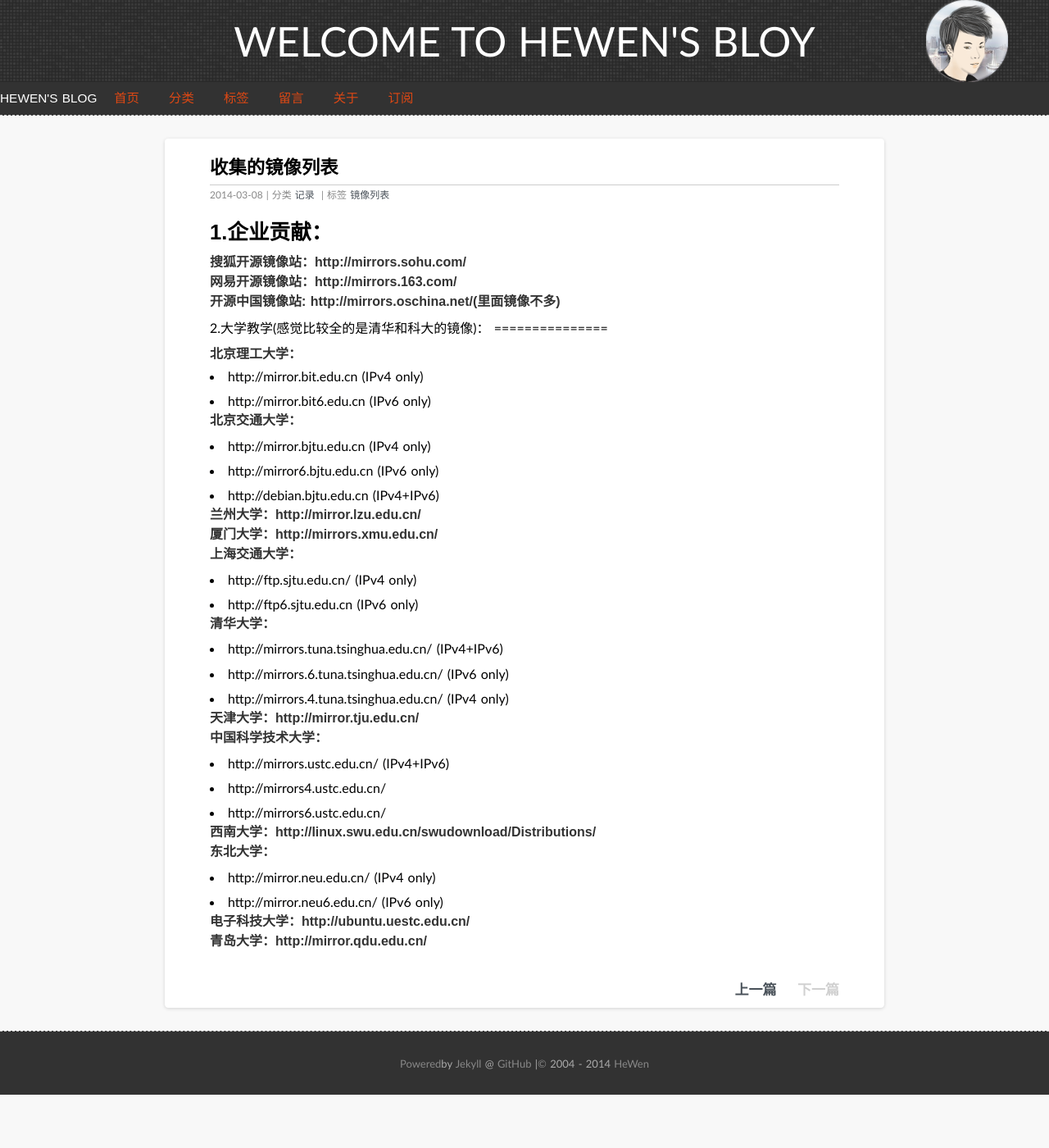
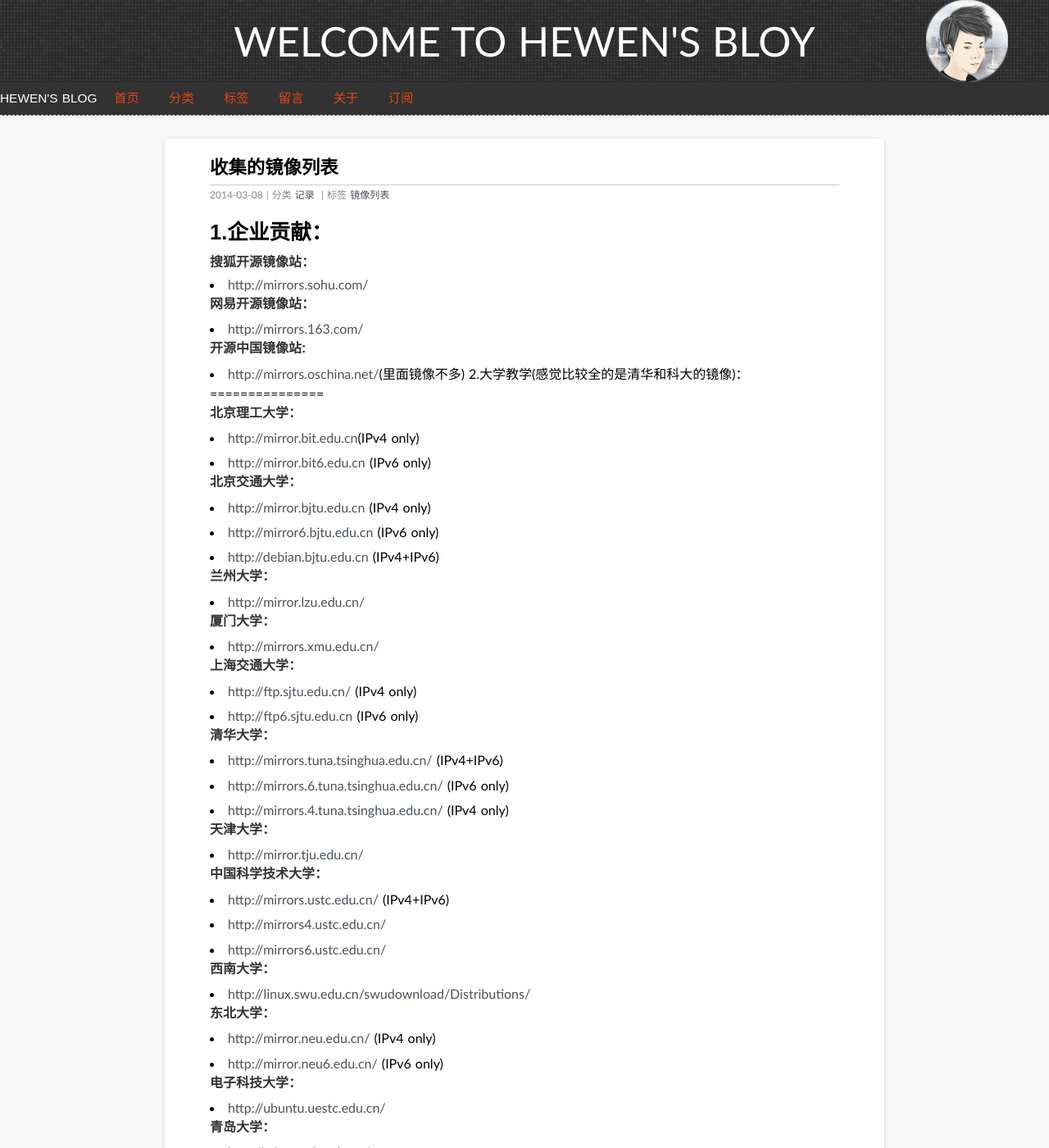
Before and after one commit to hewen/hewen.github.io, a Jekyll site: the page built from _posts/2014-03-08-mirros.md, in a window 1280 px wide and 1400 px high. Shown: the whole window at 82% size. Built offline with Jekyll 4.4.1, drawn with Linux system fonts in a browser that asks for light colours; some web fonts are replaced; Markdown is read by kramdown in place of the engine named in the settings; comment, search, counter and statistics services are not loaded; some of the changed lines change nothing that is shown.

Commit message:
post mirrors modify

```diff
--- a/_posts/2014-03-08-mirros.md
+++ b/_posts/2014-03-08-mirros.md
@@ -8,35 +8,44 @@ tags:  镜像列表
 ---
 1.企业贡献：
 ===============
-####搜狐开源镜像站：http://mirrors.sohu.com/
-####网易开源镜像站：http://mirrors.163.com/
-####开源中国镜像站: http://mirrors.oschina.net/(里面镜像不多)
+####搜狐开源镜像站：
+* [http://mirrors.sohu.com/](http://mirrors.sohu.com/)
+####网易开源镜像站：
+* [http://mirrors.163.com/](http://mirrors.163.com/)
+####开源中国镜像站:
+* [http://mirrors.oschina.net/](http://mirrors.oschina.net/)(里面镜像不多)
 2.大学教学(感觉比较全的是清华和科大的镜像)：
 ===============
 ####北京理工大学：
-* http://mirror.bit.edu.cn (IPv4 only)
-* http://mirror.bit6.edu.cn (IPv6 only)
+* [http://mirror.bit.edu.cn](http://mirror.bit.edu.cn)(IPv4 only)
+* [http://mirror.bit6.edu.cn](http://mirror.bit6.edu.cn) (IPv6 only)
 ####北京交通大学：
-* http://mirror.bjtu.edu.cn (IPv4 only)
-* http://mirror6.bjtu.edu.cn (IPv6 only)
-* http://debian.bjtu.edu.cn (IPv4+IPv6)
-####兰州大学：http://mirror.lzu.edu.cn/
-####厦门大学：http://mirrors.xmu.edu.cn/
+* [http://mirror.bjtu.edu.cn](http://mirror.bjtu.edu.cn) (IPv4 only)
+* [http://mirror6.bjtu.edu.cn](http://mirror6.bjtu.edu.cn) (IPv6 only)
+* [http://debian.bjtu.edu.cn](http://debian.bjtu.edu.cn) (IPv4+IPv6)
+####兰州大学：
+* [http://mirror.lzu.edu.cn/](http://mirror.lzu.edu.cn/)
+####厦门大学：
+* [http://mirrors.xmu.edu.cn/](http://mirrors.xmu.edu.cn/)
 ####上海交通大学：
-* http://ftp.sjtu.edu.cn/ (IPv4 only)
-* http://ftp6.sjtu.edu.cn (IPv6 only)
+* [http://ftp.sjtu.edu.cn/](http://ftp.sjtu.edu.cn/) (IPv4 only)
+* [http://ftp6.sjtu.edu.cn](http://ftp6.sjtu.edu.cn) (IPv6 only)
 ####清华大学：
-* http://mirrors.tuna.tsinghua.edu.cn/ (IPv4+IPv6)
-* http://mirrors.6.tuna.tsinghua.edu.cn/ (IPv6 only)
-* http://mirrors.4.tuna.tsinghua.edu.cn/ (IPv4 only)
-####天津大学：http://mirror.tju.edu.cn/
+* [http://mirrors.tuna.tsinghua.edu.cn/](http://mirrors.tuna.tsinghua.edu.cn/) (IPv4+IPv6)
+* [http://mirrors.6.tuna.tsinghua.edu.cn/](http://mirrors.6.tuna.tsinghua.edu.cn/) (IPv6 only)
+* [http://mirrors.4.tuna.tsinghua.edu.cn/](http://mirrors.4.tuna.tsinghua.edu.cn/) (IPv4 only)
+####天津大学：
+* [http://mirror.tju.edu.cn/](http://mirror.tju.edu.cn/)
 ####中国科学技术大学：
-* http://mirrors.ustc.edu.cn/ (IPv4+IPv6)
-* http://mirrors4.ustc.edu.cn/
-* http://mirrors6.ustc.edu.cn/
-####西南大学：http://linux.swu.edu.cn/swudownload/Distributions/
+* [http://mirrors.ustc.edu.cn/](http://mirrors.ustc.edu.cn/ ) (IPv4+IPv6)
+* [http://mirrors4.ustc.edu.cn/](http://mirrors4.ustc.edu.cn/)
+* [http://mirrors6.ustc.edu.cn/](http://mirrors6.ustc.edu.cn/)
+####西南大学：
+* [http://linux.swu.edu.cn/swudownload/Distributions/](http://linux.swu.edu.cn/swudownload/Distributions/)
 ####东北大学：
-* http://mirror.neu.edu.cn/ (IPv4 only)
-* http://mirror.neu6.edu.cn/ (IPv6 only)
-####电子科技大学：http://ubuntu.uestc.edu.cn/
-####青岛大学：http://mirror.qdu.edu.cn/
+* [http://mirror.neu.edu.cn/](http://mirror.neu.edu.cn/) (IPv4 only)
+* [http://mirror.neu6.edu.cn/](http://mirror.neu6.edu.cn/) (IPv6 only)
+####电子科技大学：
+* [http://ubuntu.uestc.edu.cn/](http://ubuntu.uestc.edu.cn/)
+####青岛大学：
+* [http://mirror.qdu.edu.cn/](http://mirror.qdu.edu.cn/)
```
